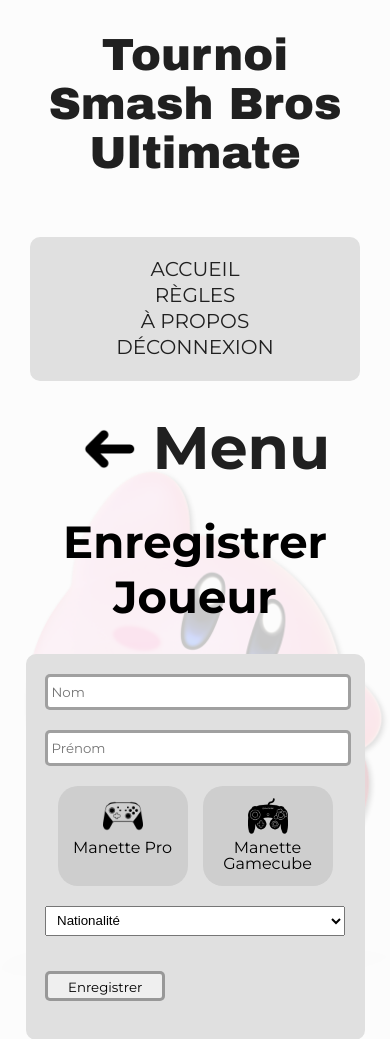
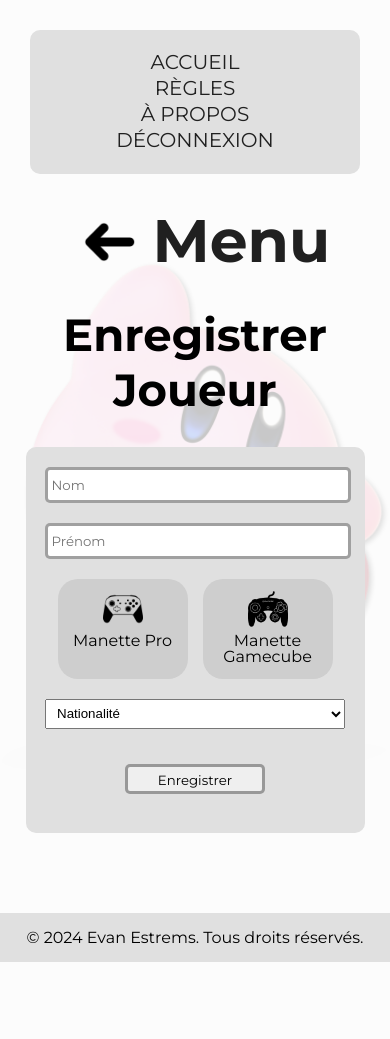
Before and after one commit to estremss/tournament_website, a plain HTML site: page pages/joueur.html in a window 390 px wide. Shown: the top 1039 px of the page. After the commit the page ends 962 px from the top, so only its background shows below. Drawn offline with Linux system fonts and the light colour scheme.

Commit message:
responsive + ajout joueur (manque js)

```diff
--- a/css/joueur.css
+++ b/css/joueur.css
@@ -60,10 +60,17 @@ body {
     gap: 15px;
 }
 
+.submit-container {
+    display: flex;
+    margin: 0 auto;
+    justify-content: center;
+}
+
 #submit-joueur {
     margin-top: 30px;
     width: auto;
-    padding-inline: 20px;
+    padding-inline: 30px;
     padding-top: 5px;
     padding-bottom: 5px;
+    cursor: pointer;
 }
--- a/css/style.css
+++ b/css/style.css
@@ -37,7 +37,7 @@ body {
 
 @media (max-width: 1100px) {
     .entete {
-        background-image: none;
+        display: none;
     }
 }
 
--- a/pages/joueur.html
+++ b/pages/joueur.html
@@ -82,7 +82,7 @@
                         <option>Roumanie</option>
                     </select>
                 </div>
-                <div>
+                <div class="submit-container">
                     <input type="submit" value="Enregistrer" id="submit-joueur">
                 </div>
             </form>
@@ -94,7 +94,7 @@
         <p>&copy; 2024 Evan Estrems. Tous droits réservés.</p>
     </footer>
 
-    <script src="../script.js"></script>
+    <script src="../scripts/script.js"></script>
 </body>
 
 </html>
--- a/script.js
+++ b/scripts/connexion.js
@@ -23,20 +23,3 @@ function validateForm() {
     window.location.href = "../pages/menu.html";
     return false;
 }
-
-function Redirection() {
-    location.href = "../pages/connexion.html";
-}
-
-function Deconnexion() {
-        // event.preventDefault();
-
-        var confirmation = confirm("Êtes-vous sûr de vouloir vous déconnecter ?");
-
-        if (confirmation) {
-            //window.location.href = deconnexionLink.href;
-            return true;
-        }
-
-        return false;
-    }
--- /dev/null
+++ b/scripts/index.js
@@ -0,0 +1,3 @@
+function Redirection() {
+    location.href = "../pages/connexion.html";
+}
--- /dev/null
+++ b/scripts/script.js
@@ -0,0 +1,9 @@
+function Deconnexion() {
+    var confirmation = confirm("Êtes-vous sûr de vouloir vous déconnecter ?");
+
+    if (confirmation) {
+        return true;
+    }
+
+    return false;
+}
```
Also changed, not shown: pages/connexion.html (+2 -1 lines), pages/index.html (+2 -1 lines), pages/menu.html (+1 -1 lines).
